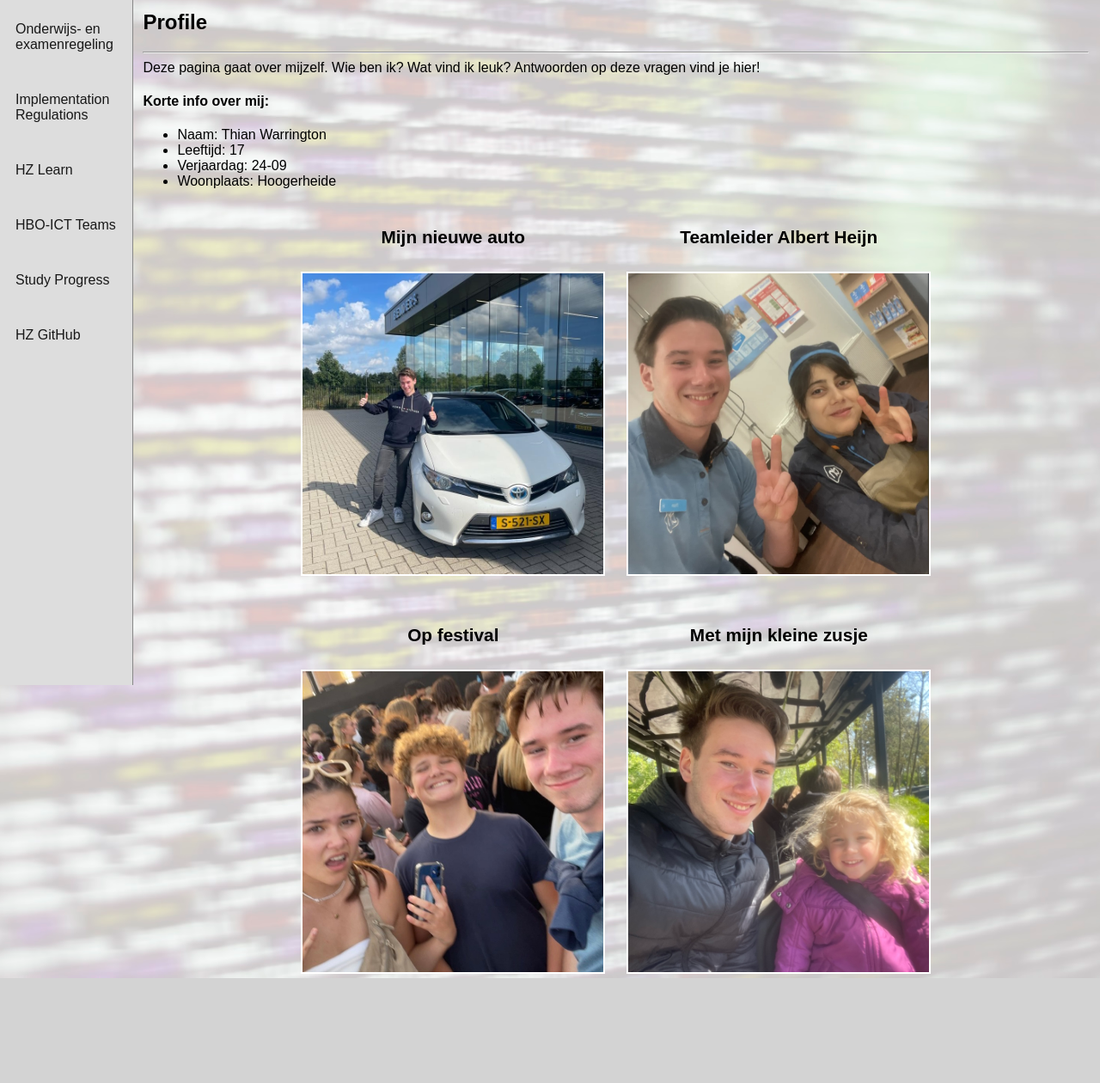
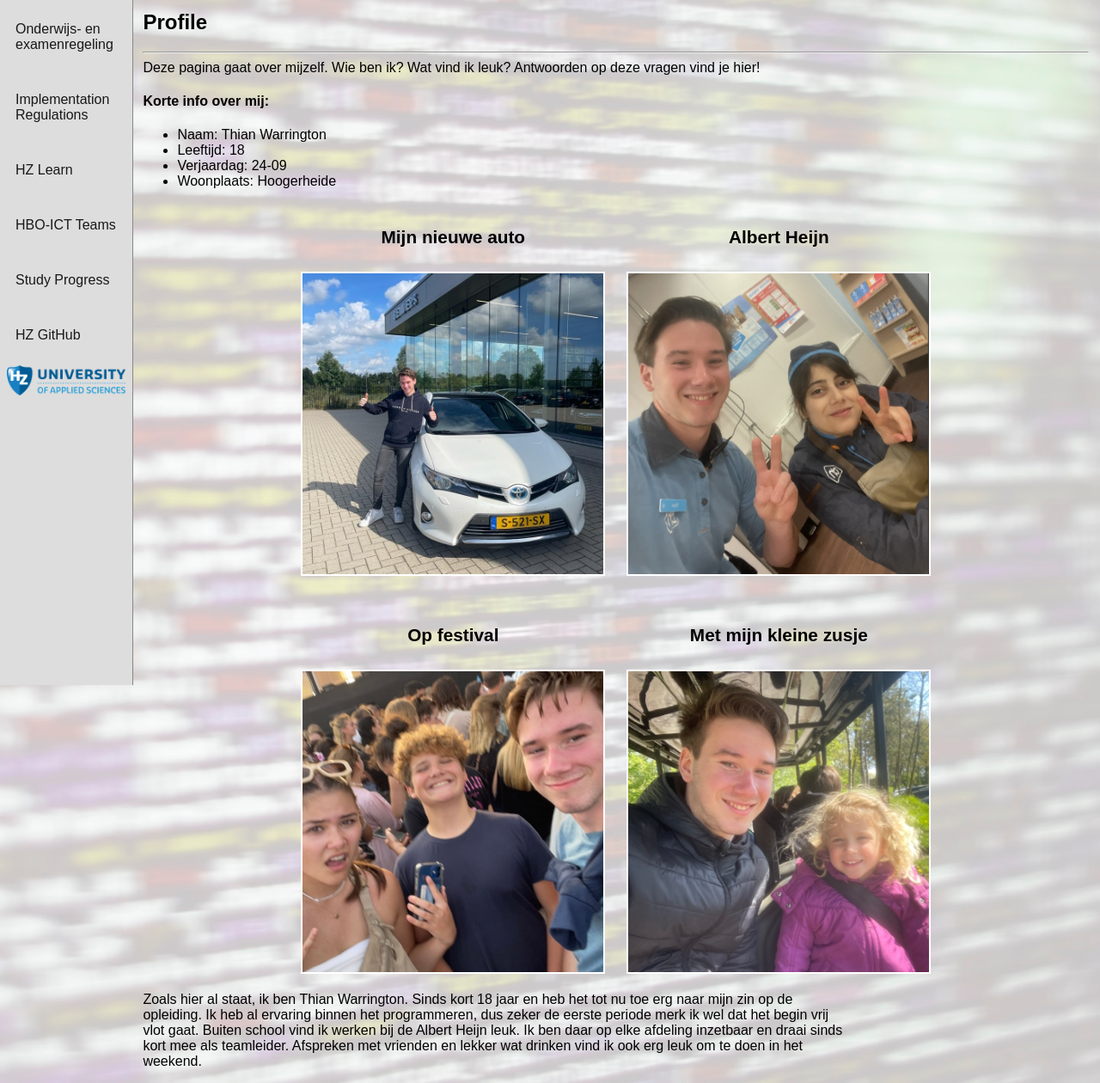
Before and after one commit to ThianWarringtonHZ/thianwarringtonhz.github.io, a plain HTML site: page profile.html in a window 1280 px wide. Shown: the part 73-1333 px from the top of the page at 86% size. Before the commit the page ends 1211 px from the top, so only its background shows below. Drawn offline with Linux system fonts and the light colour scheme.

Commit message:
final fixes before assessment

```diff
--- a/css/styles.css
+++ b/css/styles.css
@@ -28,7 +28,7 @@ nav {
 	font-family: 'Montserrat', sans-serif;
 }
 nav .navbar {
-    position: absolute;
+  position: absolute;
 	right: 1.5em;
 	top: 0;
 	padding: 0;
@@ -138,7 +138,7 @@ nav #dropdown-button a::after, nav #dropdown-button-active a::after {
 	border-left: .3em solid transparent;
 }
 #dropdown-button-active, #active-button {
-    background-color: #04AA6D;
+    background-color: #2272e8;
     color: white;
 }
 
@@ -173,6 +173,11 @@ SIDEBAR
 }
 .sidebar-item:hover {
     background-color: rgb(141, 141, 141);
+}
+.hzlogo {
+    width: 90%;
+    height: 90%;
+    padding: 5%;
 }
 
 /*
@@ -324,3 +329,7 @@ PROFILE
     height: 350px;
     border: solid white 2px;
 }
+.profile-bottom {
+  display: inline-block;
+  max-width: 75%;
+}
--- a/profile.html
+++ b/profile.html
@@ -43,6 +43,7 @@
         <li class="sidebar-item"><a href="https://teams.microsoft.com/l/channel/19%3a827654897ab746089c081f24aff1c984%40thread.skype/Algemeen?groupId=337e8cca-f67d-4132-9fa9-b0c761bbeb94&tenantId=4c16deb3-342d-4fca-bcd5-b1429308034c" target="_blank" rel="noopener noreferrer">HBO-ICT Teams</a></li>
         <li class="sidebar-item"><a href="https://hz.osiris-student.nl/#/voortgang/" target="_blank" rel="noopener noreferrer">Study Progress</a></li>
         <li class="sidebar-item"><a href="https://github.com/HZ-HBO-ICT" target="_blank" rel="noopener noreferrer">HZ GitHub</a></li>
+        <li><img class="hzlogo" src="/resources/hzlogo.png" alt="hz logo"></li>
       </ul>
 
       <!-- Page content -->
@@ -54,7 +55,7 @@
           <h4>Korte info over mij:</h4>
           <ul>
             <li>Naam: Thian Warrington</li>
-            <li>Leeftijd: 17</li>
+            <li>Leeftijd: 18</li>
             <li>Verjaardag: 24-09</li>
             <li>Woonplaats: Hoogerheide</li>
           </ul>
@@ -64,7 +65,7 @@
               <img src="/resources/me-with-car.jpg" alt="Photo of me with my new car">
             </div>
             <div class="profile-item">
-              <h4>Teamleider Albert Heijn</h4>
+              <h4>Albert Heijn</h4>
               <img src="/resources/me-ah.png" alt="Photo of me in Albert Heijn">
             </div>
             <div class="profile-item">
@@ -76,6 +77,10 @@
               <img src="/resources/me-with-sister.jpeg" alt="Photo of me with my little sister">
             </div>
           </div>
+          <p class="profile-bottom">Zoals hier al staat, ik ben Thian Warrington. Sinds kort 18 jaar en heb het tot nu toe erg naar mijn zin op de opleiding. Ik heb al
+            ervaring binnen het programmeren, dus zeker de eerste periode merk ik wel dat het begin vrij vlot gaat. Buiten school vind ik werken
+            bij de Albert Heijn leuk. Ik ben daar op elke afdeling inzetbaar en draai sinds kort mee als teamleider. Afspreken met vrienden en
+            lekker wat drinken vind ik ook erg leuk om te doen in het weekend.</p>
         </article>
       </main>
     </div>
```
Also changed, not shown: blog.html (+1 -0 lines), blog/post_01.html (+1 -0 lines), blog/post_02.html (+1 -0 lines), blog/post_03.html (+1 -0 lines), blog/post_04.html (+1 -0 lines), blog/post_05.html (+1 -0 lines), dashboard.html (+1 -0 lines), faq.html (+1 -0 lines), index.html (+1 -0 lines), resources/hzlogo.png (added).
